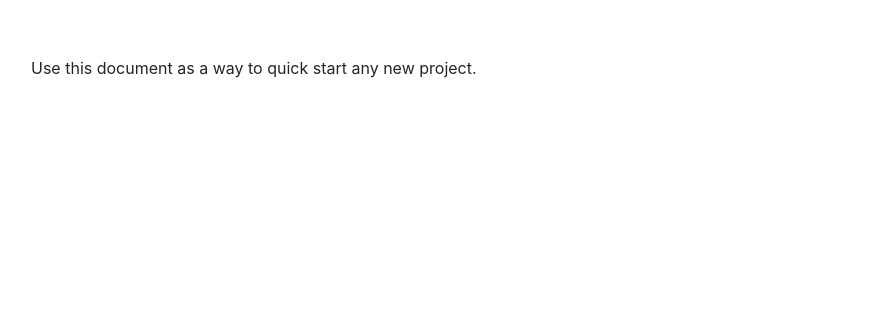
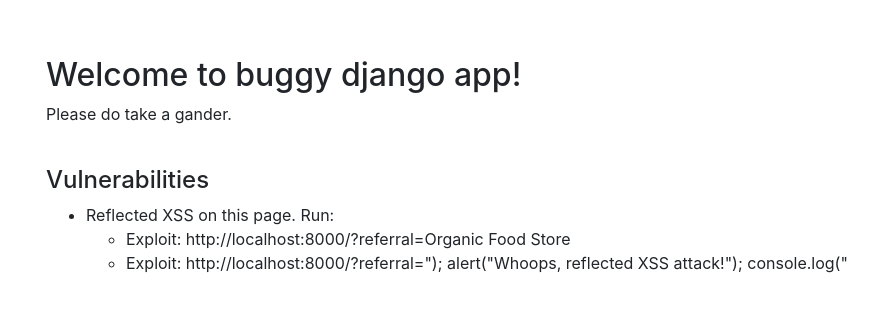
Before and after one commit to AndrewGHC/buggy_django_app, a Django app: page / in a window 1280 px wide. Shown: the top 316 px of the page, without its empty margins (54-932 px from the left). Run offline with Django 3.2, Linux system fonts and the light colour scheme; some libraries are stand-ins or nearby versions.

Commit message:
1. Implement reflected XSS vulnerability
The client JS of the home page is insecure. See ./buggy_django_app/templates/pages/home.html for the script in question.

Expected URL demonstrating use case = http://localhost:8000/?referral=Organic Food Store
Exploit for this vulnerability = Exploit: http://localhost:8000/?referral="); alert("Whoops, reflected XSS attack!"); console.log("

```diff
--- a/buggy_django_app/templates/pages/home.html
+++ b/buggy_django_app/templates/pages/home.html
@@ -1 +1,37 @@
 {% extends "base.html" %}
+
+{% block content %}
+<div class="container">
+
+  <div class="row">
+    <div class="col-sm-12">
+
+      <h2>Welcome to buggy django app!</h2>
+      <p>Please do take a gander.</p>
+
+      <br />
+
+      <h4>Vulnerabilities</h4>
+      <ul>
+        <li>Reflected XSS on this page. Run:
+          <ul>
+            <li>Exploit: http://localhost:8000/?referral=Organic Food Store</li>
+            <li>Exploit: http://localhost:8000/?referral="); alert("Whoops, reflected XSS attack!"); console.log("</li>
+          </ul>
+        </li>
+      </ul>
+    </div>
+  </div>
+
+  <script>
+    // Hypothetical scenario where a 'referral' parameter is extracted and evaluated insecurely.
+    var urlParams = new URLSearchParams(window.location.search);
+
+    var referral = urlParams.get("referral");
+    var stringToEval = 'alert("Thank you for visiting from ' + referral + '")';
+
+    eval(stringToEval);
+  </script>
+
+</div>
+{% endblock content %}
```
